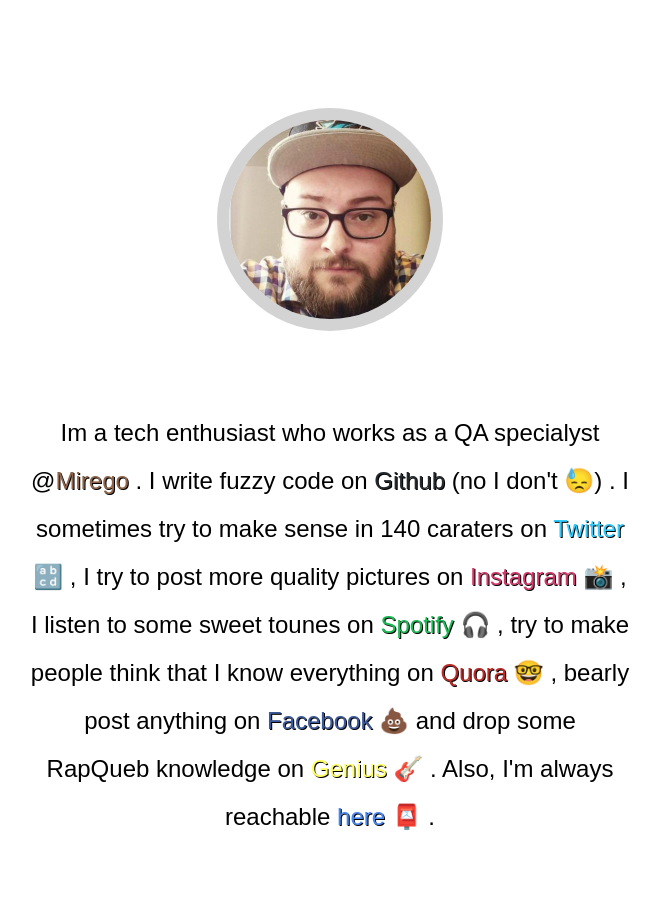
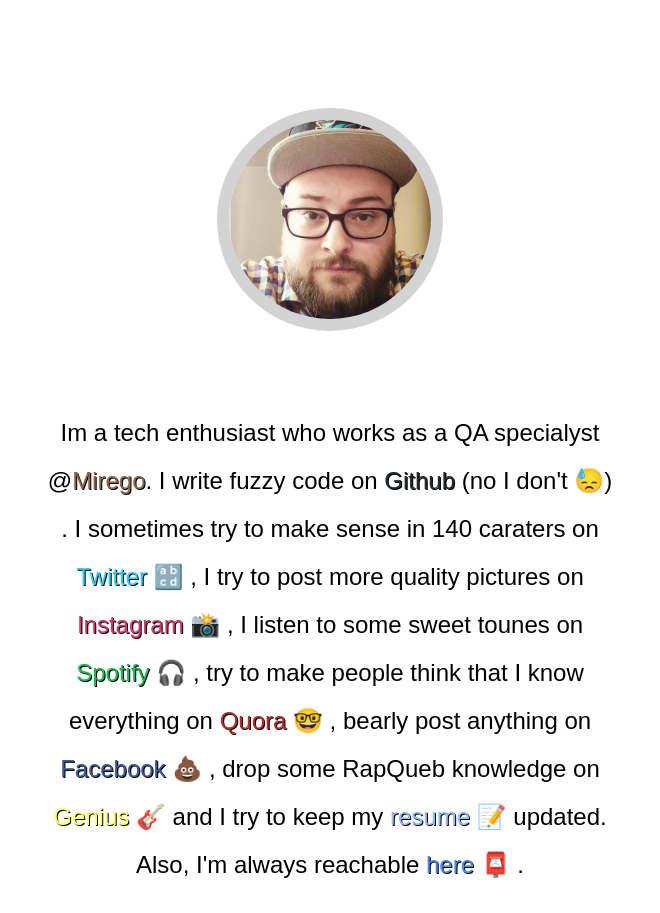
Before and after one commit to Phillach/one-pager-resume, a plain HTML site: page index.html in a window 1280 px wide. Shown: the whole page, without its empty margins (310-970 px from the left). Before the commit the page ends 865 px from the top, so only its background shows below. Drawn offline with Linux system fonts and the light colour scheme; a web font is replaced by a local one.

Commit message:
Added resume to bio and reduced max-width of bio

```diff
--- a/assets/css/0-tools/vars.sass
+++ b/assets/css/0-tools/vars.sass
@@ -9,6 +9,7 @@ $yellow: #ffff64
 $gblue: #4885ed
 $instaorange: #D23968
 $spotifygreen: #1DB954
+$resumeblue: #93BAFC
 
 // Awesome fonts
 $pavanam: 'Pavanam', sans-serif
--- a/assets/css/1-pages/one-pager-resume.sass
+++ b/assets/css/1-pages/one-pager-resume.sass
@@ -1,5 +1,5 @@
 .wrapper
-  max-width: 600px
+  max-width: 570px
   text-align: center
   margin: 0 auto
 
--- a/assets/css/2-modules/links-color.sass
+++ b/assets/css/2-modules/links-color.sass
@@ -16,3 +16,5 @@
   color: $instaorange
 .spotify
   color: $spotifygreen
+.resume
+  color: $resumeblue
--- a/index.html
+++ b/index.html
@@ -15,14 +15,15 @@
   <div class="wrapper">
     <img src="assets/img/phillach.png" alt="My picture" class="pic">
     <p class="bio">
-      Im a tech enthusiast who works as a QA specialyst @<span><a class="mirego" href="https://www.mirego.com/en" target="_blank">Mirego</a></span> .
+      Im a tech enthusiast who works as a QA specialyst @<span><a class="mirego" href="https://www.mirego.com/en" target="_blank">Mirego</a></span>.
       I write fuzzy code on <span><a class="github" href="https://github.com/phillach" target="_blank">Github</a></span> (no I don't 😓) .
       I sometimes try to make sense in 140 caraters on <span><a class="twitter" href="https://twitter.com/phillach" target="_blank">Twitter</a></span> 🔡 ,
       I try to post more quality pictures on <span><a class="instagram"  href="https://www.instagram.com/phil_lach" target="_blank">Instagram</a></span> 📸 ,
       I listen to some sweet tounes on <span><a class="spotify" href="https://open.spotify.com/user/isupz" target="_blank">Spotify</a></span> 🎧 ,
       try to make people think that I know everything on <span><a class="quora" href="https://www.quora.com/profile/Philippe-Lachance-2" target="_blank">Quora</a></span> 🤓 ,
-      bearly post anything on <span><a class="facebook" href="https://www.facebook.com/lachanphil" target="_blank">Facebook</a></span> 💩
-      and drop some RapQueb knowledge on <span><a class="genius" href="https://genius.com/phillach" target="_blank">Genius</a></span> 🎸 .
+      bearly post anything on <span><a class="facebook" href="https://www.facebook.com/lachanphil" target="_blank">Facebook</a></span> 💩 ,
+      drop some RapQueb knowledge on <span><a class="genius" href="https://genius.com/phillach" target="_blank">Genius</a></span> 🎸
+      and I try to keep my <span><a class="resume" href="resume-fr/resume-fr.pdf" target="_blank">resume</a></span> 📝 updated.
       Also, I'm always reachable <span><a class="gmail" href="mailto:lachance92@gmail.com">here</a></span> 📮 .
     </p>
   </div>
```
Also changed, not shown: assets/css/app.css, 1 other file.
